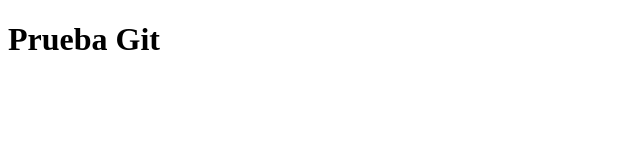
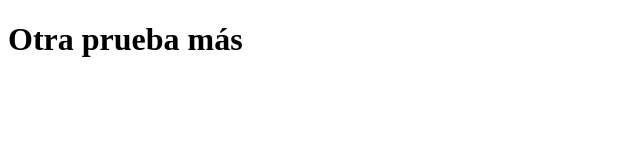
Before and after one commit to brasa-agency/test, a plain HTML site: page index.html in a window 1280 px wide. Shown: the whole page, without its empty margins (0-640 px from the left). Drawn offline with Linux system fonts and the light colour scheme.

Commit message:
otro commit más

```diff
--- a/index.html
+++ b/index.html
@@ -6,6 +6,6 @@
 	<title>Document</title>
 </head>
 <body>
-	<div><h1>Prueba Git</h1></div>
+	<div><h1>Otra prueba más</h1></div>
 </body>
 </html>
```
